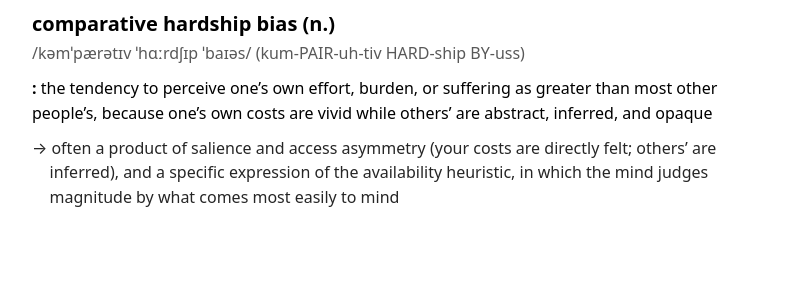
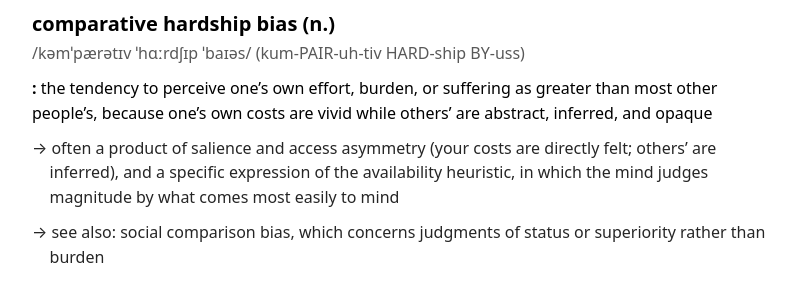
Before and after one commit to richard-andersen/comparativehardshipbias.org, a plain HTML site: page index.html in a window 1280 px wide. Shown: the part 105-406 px from the top of the page, without its empty margins (238-1034 px from the left). Drawn offline with Linux system fonts and the light colour scheme.

Commit message:
Add note about social comparison bias

```diff
--- a/index.html
+++ b/index.html
@@ -86,6 +86,9 @@
     <p class="note">
       often a product of salience and access asymmetry (your costs are directly felt; others’ are inferred), and a specific expression of the availability heuristic, in which the mind judges magnitude by what comes most easily to mind
     </p>
+      <p class="note">
+      see also: social comparison bias, which concerns judgments of status or superiority rather than burden
+    </p>
   </section>
 
 </body>
```
